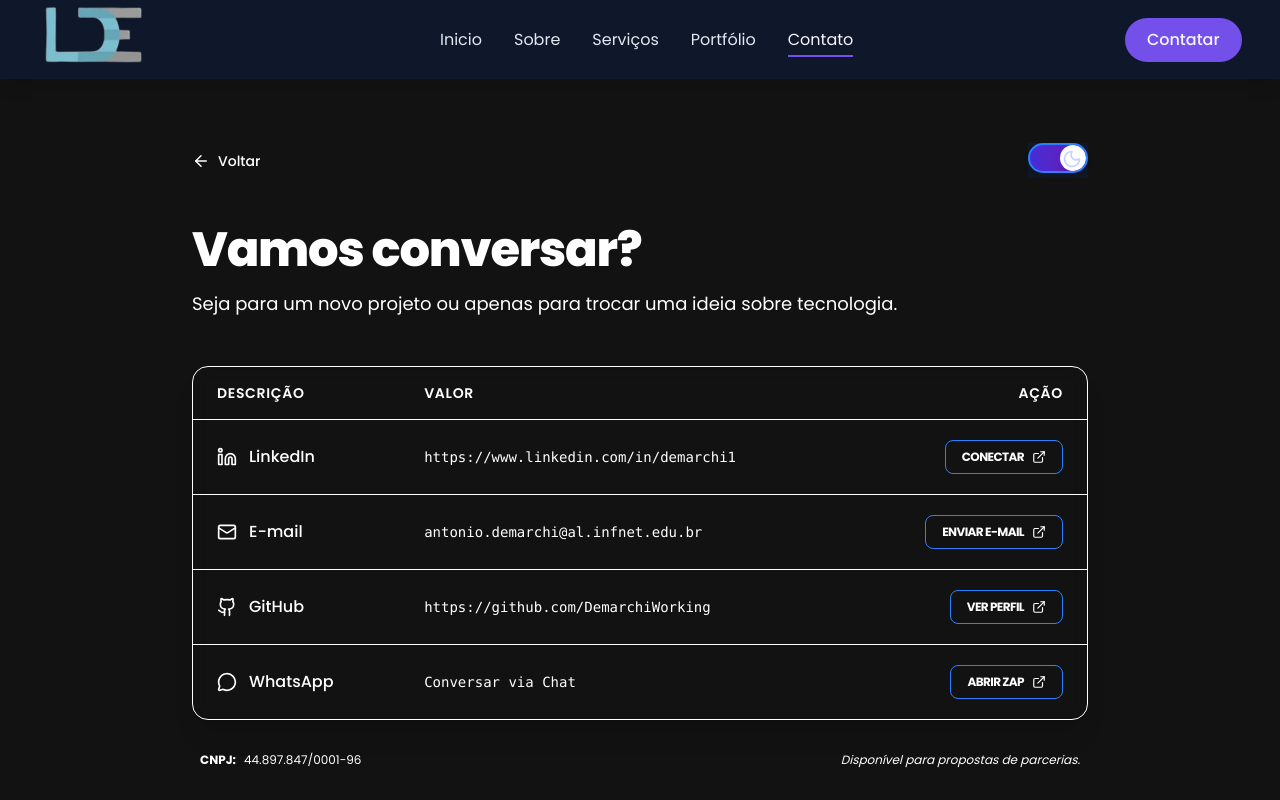
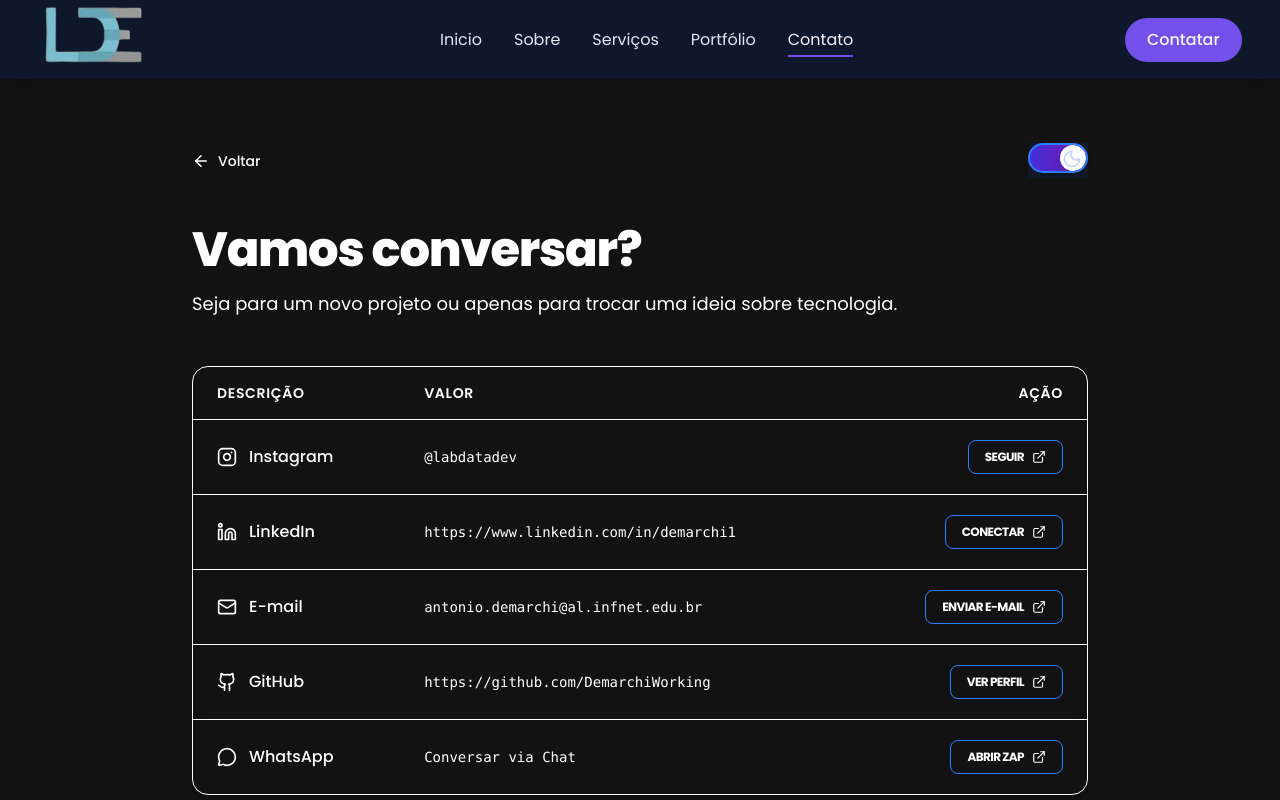
Before and after one commit to DemarchiWorking/portfolio-react-next, a Next.js app: page /contato in a window 1280 px wide. Shown: the top 800 px of the page. Built offline with nearby package versions, Linux system fonts and the light colour scheme.

Commit message:
instagram
feat: link insta

```diff
--- a/src/app/contato/page.tsx
+++ b/src/app/contato/page.tsx
@@ -1,11 +1,19 @@
 "use client";
 
 import { motion, Variants } from "framer-motion";
-import { Mail, Linkedin, Github, MessageCircle, ExternalLink, ArrowLeft } from "lucide-react";
+import { Mail, Linkedin, Github, MessageCircle, ExternalLink, ArrowLeft, Instagram } from "lucide-react";
 import { ThemeToggle } from "@/components/molecules/theme-toggle";
 
 export default function Contato() {
   const contactData = [
+      {
+      label: "Instagram",
+      value: "@labdatadev",
+      href: "https://instagram.com/labdatadev",
+      icon: <Instagram size={20} />,
+      actionText: "Seguir",
+      color: "hover:text-pink-500"
+    },
     {
       label: "LinkedIn",
       value: "https://www.linkedin.com/in/demarchi1",
@@ -108,6 +116,7 @@ export default function Contato() {
               </thead>
               <tbody className="divide-y divide-border">
                 {contactData.map((item, index) => (
+
                   <motion.tr
                     key={index}
                     variants={itemVariants}
```
Also changed, not shown: tarefas.txt.
